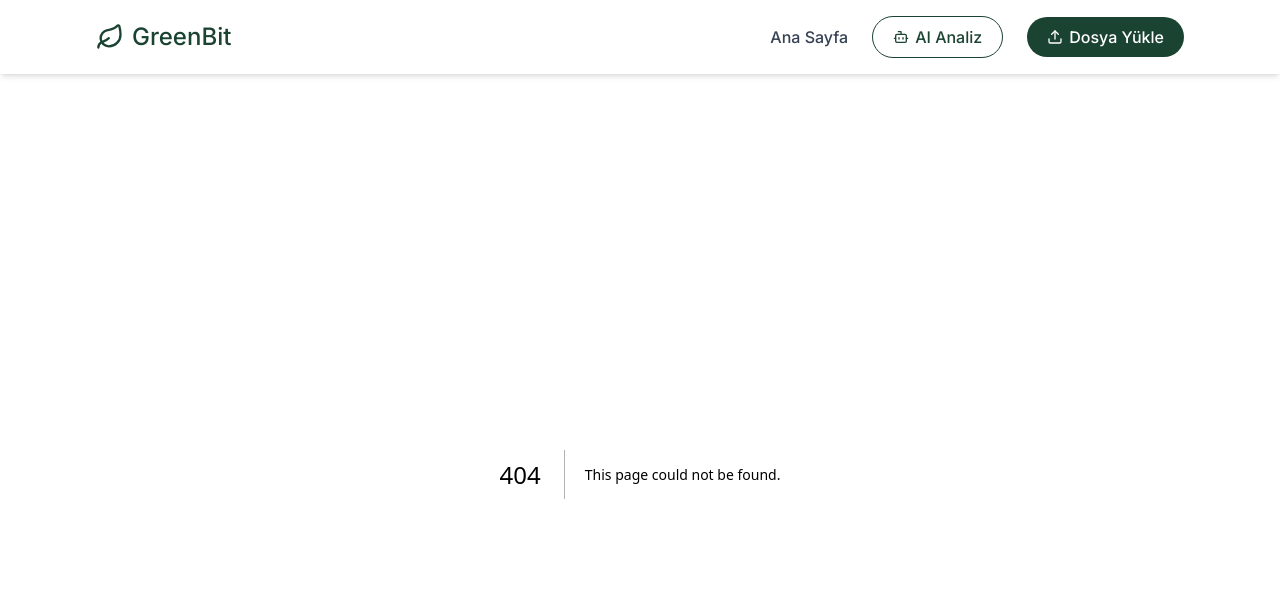
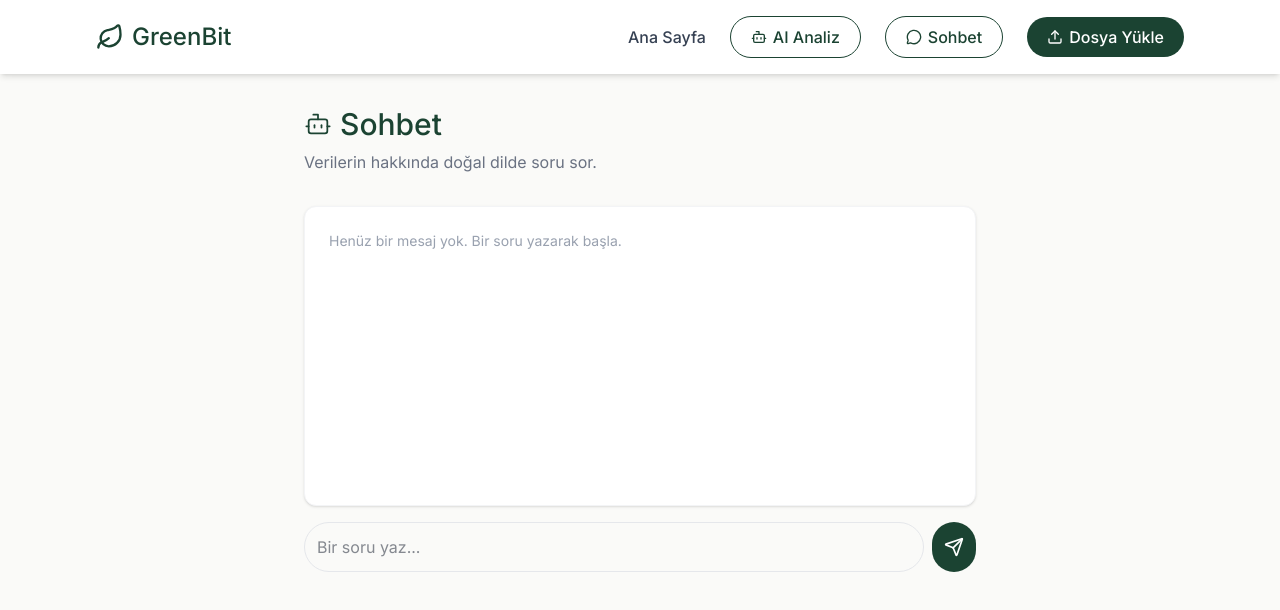
Before and after one commit to Mkaya00/GreenBit, a Next.js app in the folder greenbit-app/: page /chat in a window 1280 px wide. Before the commit this address had no page. Shown: the top 610 px of the page. Built offline with nearby package versions, Linux system fonts and the light colour scheme.

Commit message:
feat: implement chat interface with data-aware question answering

```diff
--- /dev/null
+++ b/greenbit-app/src/app/api/chat/route.ts
@@ -0,0 +1,46 @@
+// src/app/api/chat/route.ts
+// Kullanıcının verisiyle ilgili doğal dilde soru-cevap
+
+export async function POST(request: Request) {
+    try {
+      const body = await request.json();
+      const { message, dataSummary } = body as {
+        message: string;
+        dataSummary: {
+          totalTokens: string;
+          totalEnergy: string;
+          totalCO2: string;
+          modelDistribution: { name: string; value: number }[];
+        };
+      };
+
+      const modelInfo = dataSummary.modelDistribution
+        .map((m) => `${m.name}: ${m.value} mesaj`)
+        .join(", ");
+
+      const systemInstruction = `Sen GreenBit adlı bir karbon ayak izi platformunun yapay zeka asistanısın. Kullanıcının verileri şöyle:
+  - Toplam token: ${dataSummary.totalTokens}
+  - Toplam enerji: ${dataSummary.totalEnergy} kWh
+  - Toplam CO2: ${dataSummary.totalCO2} g
+  - Model kullanımı: ${modelInfo}
+
+  Kullanıcının sorusunu, YUKARIDAKİ VERİLERE dayanarak, kısa ve net şekilde cevapla. Veride olmayan bir şey sorulursa, "Bu bilgi elimde yok" de. Türkçe cevap ver.
+
+  Kullanıcının sorusu: ${message}`;
+
+      const response = await fetch("http://localhost:11434/api/generate", {
+        method: "POST",
+        headers: { "Content-Type": "application/json" },
+        body: JSON.stringify({ model: "llama3.1", prompt: systemInstruction, stream: false }),
+      });
+
+      const data = await response.json();
+      return Response.json({ answer: data.response });
+
+    } catch (error) {
+      return Response.json(
+        { error: "Sohbet şu anda kullanılamıyor. Ollama çalışıyor mu?" },
+        { status: 500 }
+      );
+    }
+  }
--- /dev/null
+++ b/greenbit-app/src/app/chat/page.tsx
@@ -0,0 +1,121 @@
+"use client";
+
+import { useState } from "react";
+import { Bot, Send } from "lucide-react";
+
+type Message = {
+  role: "user" | "assistant";
+  text: string;
+};
+
+export default function ChatPage() {
+  const [messages, setMessages] = useState<Message[]>([]);
+  const [input, setInput] = useState("");
+  const [loading, setLoading] = useState(false);
+
+  const handleSend = async () => {
+    if (!input.trim()) return;
+
+    const userMessage: Message = { role: "user", text: input };
+    setMessages((prev) => [...prev, userMessage]);
+    setInput("");
+    setLoading(true);
+
+    try {
+      const savedData = localStorage.getItem("greenbit_conversations");
+      if (!savedData) {
+        setMessages((prev) => [
+          ...prev,
+          { role: "assistant", text: "Henüz bir veri göremiyorum,Önce Dosya Yükle sayfasından bir dosya yükler misin? Sonra seninle verilerin hakkında rahatça konuşabiliriz!" },
+        ]);
+        setLoading(false);
+        return;
+      }
+
+      // Basit özet çıkar (dashboard'daki parseChatGPTExport'un basitleştirilmişi)
+      const conversations = JSON.parse(savedData);
+      const modelCounts: Record<string, number> = {};
+      let totalMessages = 0;
+
+      conversations.forEach((conv: any) => {
+        if (!conv.mapping) return;
+        Object.values(conv.mapping).forEach((node: any) => {
+          if (node?.message?.metadata?.model_slug) {
+            const slug = node.message.metadata.model_slug;
+            modelCounts[slug] = (modelCounts[slug] || 0) + 1;
+            totalMessages += 1;
+          }
+        });
+      });
+
+      const dataSummary = {
+        totalTokens: (totalMessages * 200).toLocaleString("tr-TR"),
+        totalEnergy: "hesaplanıyor",
+        totalCO2: "hesaplanıyor",
+        modelDistribution: Object.entries(modelCounts).map(([name, value]) => ({ name, value })),
+      };
+
+      const response = await fetch("/api/chat", {
+        method: "POST",
+        headers: { "Content-Type": "application/json" },
+        body: JSON.stringify({ message: input, dataSummary }),
+      });
+
+      const data = await response.json();
+      setMessages((prev) => [...prev, { role: "assistant", text: data.answer || "Cevap alınamadı." }]);
+    } catch (error) {
+      setMessages((prev) => [
+        ...prev,
+        { role: "assistant", text: "Sohbet şu anda kullanılamıyor. Ollama çalışıyor mu?" },
+      ]);
+    }
+
+    setLoading(false);
+  };
+
+  return (
+    <main className="min-h-screen bg-[#FAFAF8] p-8">
+      <div className="max-w-2xl mx-auto">
+        <h1 className="text-3xl font-medium text-[#1B4332] mb-2 flex items-center gap-2">
+          <Bot className="w-7 h-7" strokeWidth={1.5} />
+          Sohbet
+        </h1>
+        <p className="text-gray-500 mb-8">Verilerin hakkında doğal dilde soru sor.</p>
+
+        <div className="bg-white rounded-xl border border-gray-100 shadow-sm p-6 mb-4 min-h-[300px] space-y-4">
+          {messages.length === 0 && (
+            <p className="text-gray-400 text-sm">Henüz bir mesaj yok. Bir soru yazarak başla.</p>
+          )}
+          {messages.map((msg, i) => (
+            <div
+              key={i}
+              className={`p-3 rounded-lg text-sm ${
+                msg.role === "user" ? "bg-[#1B4332]/5 ml-auto max-w-[80%]" : "bg-[#FAFAF8] max-w-[80%]"
+              }`}
+            >
+              {msg.text}
+            </div>
+          ))}
+          {loading && <p className="text-gray-400 text-sm">Yazıyor...</p>}
+        </div>
+
+        <div className="flex gap-2">
+          <input
+            value={input}
+            onChange={(e) => setInput(e.target.value)}
+            onKeyDown={(e) => e.key === "Enter" && handleSend()}
+            placeholder="Bir soru yaz..."
+            className="flex-1 p-3 border border-gray-200 rounded-full focus:outline-none focus:border-[#1B4332] text-gray-900"
+          />
+          <button
+            onClick={handleSend}
+            disabled={loading}
+            className="bg-[#1B4332] hover:bg-[#14332A] text-white p-3 rounded-full transition disabled:opacity-50"
+          >
+            <Send className="w-5 h-5" strokeWidth={2} />
+          </button>
+        </div>
+      </div>
+    </main>
+  );
+}
--- a/greenbit-app/src/app/components/Navigation.tsx
+++ b/greenbit-app/src/app/components/Navigation.tsx
@@ -1,5 +1,5 @@
 import Link from "next/link";
-import { Leaf, Bot, Upload } from "lucide-react";
+import { Leaf, Bot, Upload, MessageCircle } from "lucide-react";
 
 export default function Navigation() {
   return (
@@ -29,6 +29,13 @@ export default function Navigation() {
             AI Analiz
           </Link>
           <Link
+            href="/chat"
+            className="hidden md:flex items-center gap-1.5 border border-[#1B4332] text-[#1B4332] hover:bg-[#1B4332]/5 font-medium px-3 sm:px-5 py-1.5 sm:py-2 rounded-full transition whitespace-nowrap text-xs sm:text-base"
+          >
+  <MessageCircle className="w-3.5 h-3.5 sm:w-4 sm:h-4" strokeWidth={2} />
+  Sohbet
+</Link>
+          <Link
             href="/upload"
             className="flex items-center gap-1.5 bg-[#1B4332] hover:bg-[#14332A] text-white font-medium px-3 sm:px-5 py-1.5 sm:py-2 rounded-full transition whitespace-nowrap text-xs sm:text-base"
           >
```
